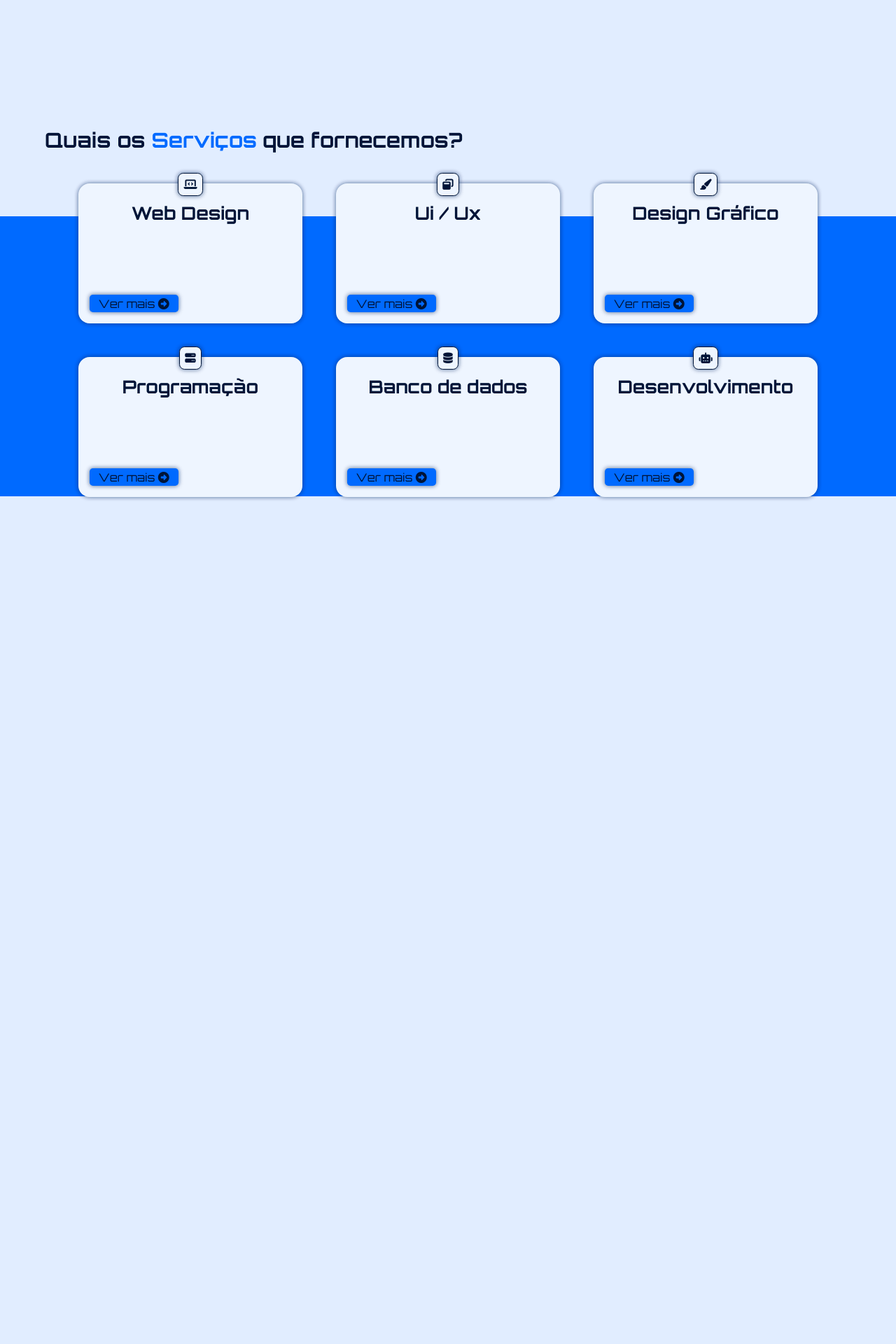
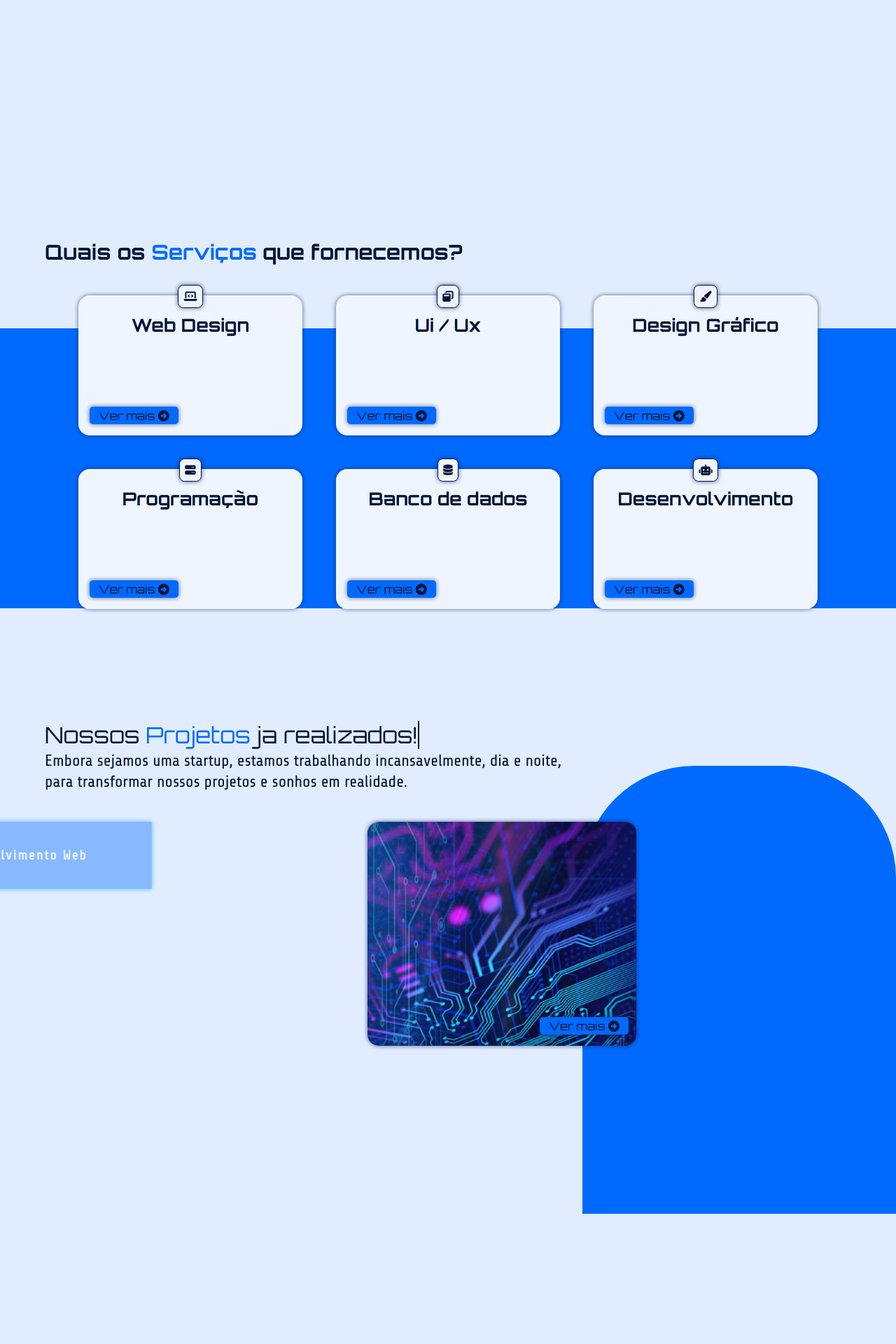
Before and after one commit to ViniciusFelicianoMello/Vinme, a Django app: page / in a window 1280 px wide. Shown: the part 1462-3382 px from the top of the page at 70% size. Before the commit the page ends 2176 px from the top, so only its background shows below. Run offline with Django 5.2, Linux system fonts and the light colour scheme.

Commit message:
projetos section

```diff
--- a/OLDPROJECT/css/projects.css
+++ b/OLDPROJECT/css/projects.css
@@ -36,7 +36,6 @@
 .project_title p.visible {
     display: inline-block;
     animation: typing2 2.5s 2s steps(80, end) forwards, write 1s step-end infinite;
-    border-right: 2px solid var(--cor-fonte-1);
 }
 /* PROJETOS ABAS */
 .project_tabs {
--- /dev/null
+++ b/setup/static/styles/css/projects.css
@@ -0,0 +1,118 @@
+.projects_bg {
+    position: absolute;
+    height: 80%;
+    width: 35vw;
+    background-color: var(--cor-principal);
+    right: 0;
+    bottom: 0;
+    border-radius: 10em 10em 0 0;
+}
+
+.projects_bg.visible {
+    animation: slideUp 2s ease-in-out forwards;
+}
+
+/* PROJETOS ABAS */
+.project_tabs {
+    position: relative;
+    margin-top: 5vh;
+}
+
+.tab-buttons {
+    display: flex;
+    flex-direction: column;
+    gap: 5vh;
+    justify-content: center;
+}
+
+.tab-button {
+    position: relative;
+    width: 30vw;
+    height: 12vh;
+    background: var(--cor-fundo-3);
+    border: none;
+    text-align: center;
+    cursor: pointer;
+    box-shadow: var(--box-shadow-1);
+    border-radius: 2em 0 0 2em;
+    color: var(--cor-fonte-1);
+    font-family: var(--fonte-2);
+    font-weight: 700;
+    font-size: 1.5vw;
+    transition: 0.5s;
+    letter-spacing: 0.1em;
+    opacity: 0;
+}
+.tab-button:hover {
+    transform: translateY(-0.5em);
+    color: var(--cor-principal);
+    box-shadow: var(--box-shadow-2);
+}
+.tab-button.active {
+    background: var(--cor-principal);
+    color: var(--cor-fundo-3);
+    box-shadow: var(--box-shadow-2);
+    opacity: 0;
+    transition: 0.5s;
+}
+
+.tab-button:nth-of-type(1).visible {
+    animation: slideRight 1s 5.5s ease-in-out forwards, opacity 1s 5.5s ease-in-out forwards;
+}
+.tab-button:nth-of-type(2).visible {
+    animation: slideRight 1s 6s ease-in-out forwards, opacity 1s 6s ease-in-out forwards;
+}
+.tab-button:nth-of-type(3).visible {
+    animation: slideRight 1s 6.5s ease-in-out forwards, opacity 1s 6.5s ease-in-out forwards;
+}
+
+/* TAB CONTEUDO */
+.tab-content {
+    display: none;
+    opacity: 0;
+    visibility: hidden;
+}
+
+.tab-content.active {
+    display: block;
+    opacity: 1;
+    visibility: visible;
+    position: absolute;
+    justify-content: center;
+    left: 40%;
+    top: 0;
+}
+
+.project_content {
+    width: 30vw;
+    height: 40vh;
+    background-size: cover;
+    background-position: 100% 0%;
+    transition: 5s;
+    position: relative;
+    opacity: 0;
+}
+.project_content.visible {
+    animation: slideLeft 2s ease-in-out ,opacity 2s ease-out forwards;
+}
+
+.project_img {
+    width: 100%;
+    height: 100%;
+    background-size: cover;
+    background-position: 100% 0%;
+    transition: 5s;
+    position: relative;
+    display: flex;
+    justify-content: center;
+    border-radius: 1em;
+    box-shadow: var(--box-shadow-1);
+}
+
+.project_img:hover {
+    background-position: 100% 100%;
+}
+
+.project_content .vermais {
+    margin-left: 60%;
+}
--- a/setup/static/styles/styles.css
+++ b/setup/static/styles/styles.css
@@ -7,6 +7,7 @@
 @import url(css/banner.css);
 @import url(css/about.css);
 @import url(css/services.css);
+@import url(css/projects.css);
 
 :root {
     --cor-principal:#006aff;
@@ -88,7 +89,7 @@ body {
 .container {
     position: relative;
     width: 100%;
-    min-height: 80vh;
+    min-height: 100vh;
     max-height: max-content;
     padding: 5vw 5vw;
     overflow: hidden;
@@ -118,6 +119,23 @@ body {
     color: var(--cor-principal);
 }
 
+.section_text {
+    font-family: var(--fonte-2);
+    font-size: 1.8vw;
+    position: relative;
+    white-space: nowrap;
+    display: inline-block;
+    overflow: hidden;
+    max-width: 0;
+}
+.section_text:nth-of-type(1).visible {
+    display: inline-block;
+    animation: typing 3s 1.5s steps(80, end) forwards;
+}
+.section_text:nth-of-type(2).visible {
+    display: inline-block;
+    animation: typing 3s 4s steps(80, end) forwards;
+}
 
 @media screen and (max-width:1024px) {
     .container {
@@ -128,6 +146,9 @@ body {
     .section_title h2 {
         font-size: 4vw;
     }
+    .section_text {
+        font-size: 1.8vw;
+    }
 }
 @media screen and (max-width:600px) {
     .container {
@@ -135,4 +156,7 @@ body {
         max-height: max-content;
         padding: 1vw 1vw;
     }
+    .section_text {
+        font-size: 1.8vw;
+    }
 }
--- a/templates/vinme/component.html
+++ b/templates/vinme/component.html
@@ -26,6 +26,6 @@
     <script src="{% static '/javascript/animationView.js' %}" defer></script>
     <script src="{% static '/javascript/modal.js' %}" defer></script>
     <script src="{% static '/javascript/tabs.js' %}" defer></script>
-    <script src="{% static '/javascript/slider.js' %}" defer></script>
+    <!-- <script src="{% static '/javascript/slider.js' %}" defer></script> -->
 </body>
 </html>
--- a/templates/vinme/index.html
+++ b/templates/vinme/index.html
@@ -116,7 +116,36 @@
         </div> <!-- DIV SERVICES CONTENT-->
     </section>
 <!-- projetos -->
-    <section class="container projects" id="projects"></section>
+    <section class="container projects" id="projects">
+        <!-- BACKGROUND -->
+         <div class="projects_bg viewport">
+            <span class="project_background"></span>
+         </div>
+        <!-- TITULO -->
+        <div class="">
+            <h2 class="section_title viewport">Nossos <span>Projetos</span> ja realizados!</h2> <br>
+            <p class="section_text viewport">Embora sejamos uma startup, estamos trabalhando incansavelmente, dia e noite,</p> <br>
+            <p class="section_text viewport">para transformar nossos projetos e sonhos em realidade.</p>
+        </div>
+        <!-- PROJETO TABS -->
+        <div class="project_tabs">
+            <div class="tab-buttons">
+                <button class="tab-button viewport active" data-tab="tab1">Desenvolvimento Web</button>
+                <button class="tab-button viewport" data-tab="tab2">Design Gráfico</button>
+                <button class="tab-button viewport" data-tab="tab3"> Desenvolvimento Back-end</button>
+            </div>
+             <!-- ABAS CONTEUDO 1-->
+             {% for project in projects %}
+             <div class="tab-content {% if forloop.first %}active{% endif %}" id="{{ project.id }}">
+                 <!-- PROJETO -->
+                 <div class="project_content viewport">
+                     <div class="project_img" style="background-image: url('{% static project.image %}');"></div>
+                     <span class="vermais">{{ project.seemore }} <i class="fa-solid fa-circle-right"></i></span>
+                 </div>
+             </div>
+             {% endfor %}
+        </div>
+    </section>
 <!-- blog -->
     <section class="container blog" id="blog"></section>
 <!-- contato -->
--- a/vinme/views.py
+++ b/vinme/views.py
@@ -119,10 +119,18 @@ def index(request):
         }
     ]
 
+    projects = [
+        {'id': 'tab1', 'image': 'assets/img/EmBreve1.png', 'seemore': 'Ver mais'},
+        {'id': 'tab2', 'image': 'assets/img/EmBreve2.png', 'seemore': 'Ver mais'},
+        {'id': 'tab3', 'image': 'assets/img/EmBreve3.png', 'seemore': 'Ver mais'},
+    ]
+
+
     #PATH
-    return render(request, 'vinme/index.html',
-                  {'navigation': navigation,
-                   'social_links': social_links,
-                   'info_boxes': info_boxes,
-                    'services': services
+    return render(request, 'vinme/index.html', {
+                    'navigation': navigation,
+                    'social_links': social_links,
+                    'info_boxes': info_boxes,
+                    'services': services,
+                    'projects': projects
                    })
```
